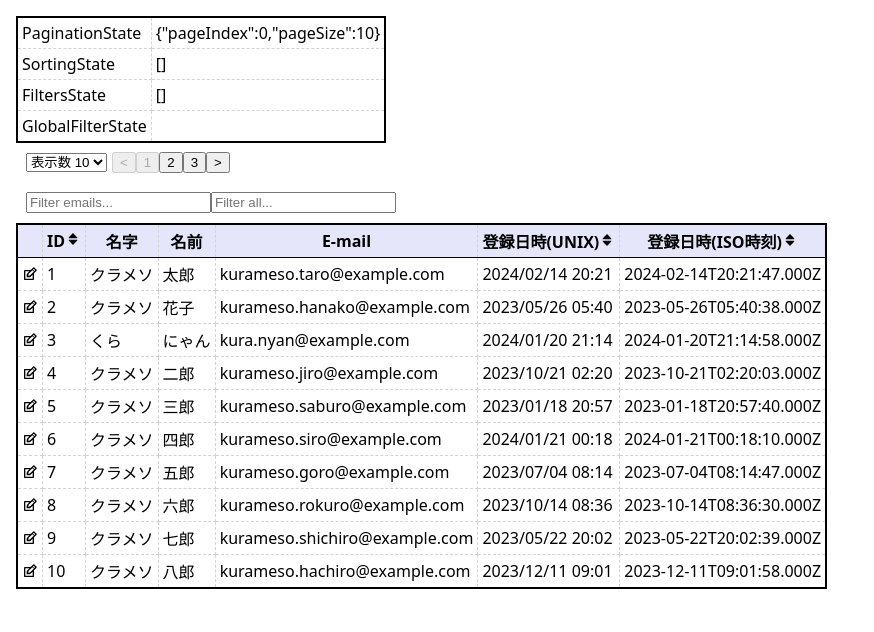
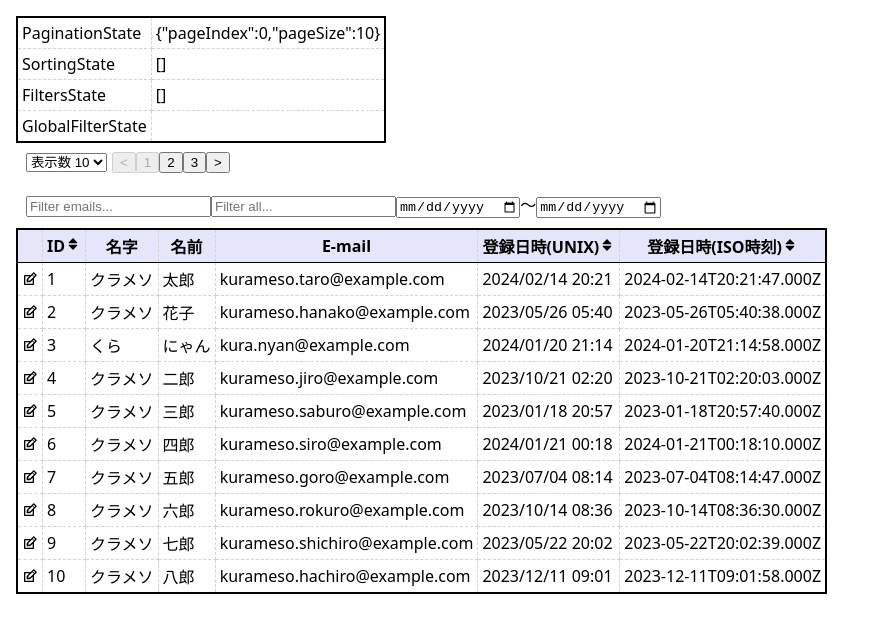
Before and after one commit to rednes/stackblitz-sandbox, a React (Create React App) app: page / in a window 1280 px wide. Shown: the top 632 px of the page, without its empty margins (0-874 px from the left). Built offline with nearby package versions, Linux system fonts and the light colour scheme.

Commit message:
add filter+

```diff
--- a/src/App.tsx
+++ b/src/App.tsx
@@ -116,8 +116,45 @@ export const App: FC = () => {
           />
           <input
             placeholder="Filter all..."
-            // value={(table.getGlobalFilter() as string) ?? ""}
+            value={(table.getState().globalFilter as string) ?? ''}
             onChange={(e) => table.setGlobalFilter(e.target.value)}
+          />
+          <input
+            type="date"
+            value={
+              (table.getColumn('createdAt')?.getFilterValue()?.[
+                'from'
+              ] as string) ?? ''
+            }
+            onChange={(e) =>
+              table
+                .getColumn('createdAt')
+                ?.setFilterValue((old: { from?: string; to?: string }) => {
+                  return {
+                    ...old,
+                    from: e.target.value,
+                  };
+                })
+            }
+          />
+          〜
+          <input
+            type="date"
+            value={
+              (table.getColumn('createdAt')?.getFilterValue()?.[
+                'to'
+              ] as string) ?? ''
+            }
+            onChange={(e) =>
+              table
+                .getColumn('createdAt')
+                ?.setFilterValue((old: { from?: string; to?: string }) => {
+                  return {
+                    ...old,
+                    to: e.target.value,
+                  };
+                })
+            }
           />
         </div>
         <table>
--- a/src/column.tsx
+++ b/src/column.tsx
@@ -1,5 +1,5 @@
 import { Column, ColumnDef, SortDirection } from '@tanstack/react-table';
-import { format } from 'date-fns';
+import { format, parse } from 'date-fns';
 import { ja } from 'date-fns/locale/ja';
 import { JSX } from 'react';
 import {
@@ -85,6 +85,16 @@ export const columns: ColumnDef<User>[] = [
         locale: ja,
       });
     },
+    filterFn: (row, _, filterValue) => {
+      const { from, to } = filterValue as { from?: string; to?: string };
+      const createdAt = row?.original?.createdAt;
+
+      return (
+        (!from ||
+          parse(from, 'yyyy-MM-dd', new Date()).getTime() <= createdAt) &&
+        (!to || createdAt <= parse(to, 'yyyy-MM-dd', new Date()).getTime())
+      );
+    },
     enableGlobalFilter: false,
   },
   {
```
